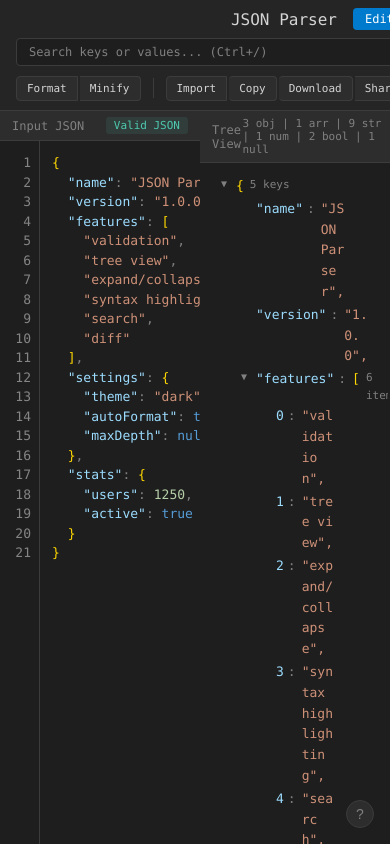
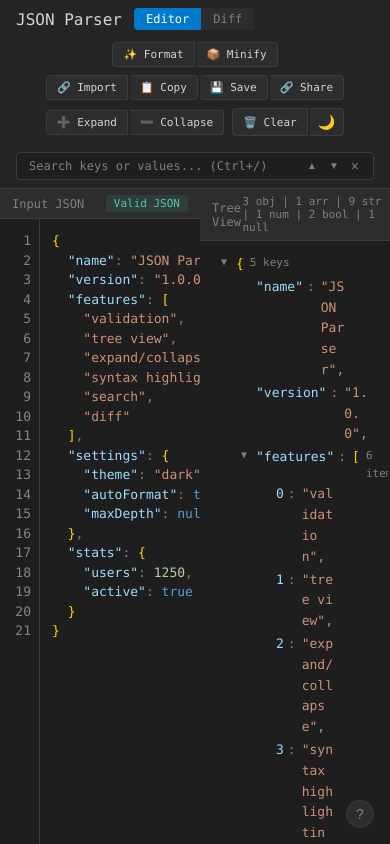
Before and after one commit to cesarferreira/json, a website built with Vite: page index.html in a window 390 px wide. Built offline with nearby package versions, Linux system fonts and the light colour scheme.

Commit message:
added emojis

```diff
--- a/index.html
+++ b/index.html
@@ -29,27 +29,27 @@
           <div class="toolbar">
             <!-- Format Group -->
             <div class="btn-group">
-              <button id="format-btn" title="Format JSON (Ctrl+Shift+F)">Format</button>
-              <button id="minify-btn" title="Minify JSON (Ctrl+Shift+M)">Minify</button>
+              <button id="format-btn" title="Format JSON (Ctrl+Shift+F)">✨ Format</button>
+              <button id="minify-btn" title="Minify JSON (Ctrl+Shift+M)">📦 Minify</button>
             </div>
             <div class="toolbar-divider"></div>
             <!-- Import/Export Group -->
             <div class="btn-group">
-              <button id="url-btn" title="Import from URL">Import</button>
-              <button id="copy-btn" title="Copy JSON (Ctrl+Shift+C)">Copy</button>
-              <button id="download-btn" title="Download JSON">Download</button>
-              <button id="share-btn" title="Share via URL">Share</button>
+              <button id="url-btn" title="Import from URL">🔗 Import</button>
+              <button id="copy-btn" title="Copy JSON (Ctrl+Shift+C)">📋 Copy</button>
+              <button id="download-btn" title="Download JSON">💾 Save</button>
+              <button id="share-btn" title="Share via URL">🔗 Share</button>
             </div>
             <div class="toolbar-divider"></div>
             <!-- Tree Controls -->
             <div class="btn-group">
-              <button id="expand-all-btn" title="Expand All (Ctrl+E)">Expand</button>
-              <button id="collapse-all-btn" title="Collapse All (Ctrl+Shift+E)">Collapse</button>
+              <button id="expand-all-btn" title="Expand All (Ctrl+E)">➕ Expand</button>
+              <button id="collapse-all-btn" title="Collapse All (Ctrl+Shift+E)">➖ Collapse</button>
             </div>
             <div class="toolbar-divider"></div>
             <!-- Actions -->
             <div class="btn-group">
-              <button id="clear-btn" title="Clear" class="btn-danger">Clear</button>
+              <button id="clear-btn" title="Clear" class="btn-danger">🗑️ Clear</button>
               <button id="theme-btn" title="Toggle Theme (Ctrl+T)">
                 <span class="theme-icon">🌙</span>
               </button>
--- a/src/style.css
+++ b/src/style.css
@@ -89,27 +89,28 @@ html, body {
   padding: 8px 16px;
   background-color: var(--header-bg);
   border-bottom: 1px solid var(--border-color);
-  gap: 16px;
-  flex-wrap: wrap;
+  gap: 12px;
 }
 
 .header-left {
   display: flex;
   align-items: center;
-  gap: 16px;
+  gap: 12px;
+  flex-shrink: 0;
 }
 
 .header-center {
-  flex: 1;
   display: flex;
   justify-content: center;
-  min-width: 200px;
+  flex: 0 1 320px;
+  min-width: 0;
 }
 
 .header-right {
   display: flex;
   align-items: center;
   gap: 8px;
+  flex-shrink: 0;
 }
 
 .header h1 {
@@ -155,8 +156,8 @@ html, body {
   border: 1px solid var(--border-color);
   border-radius: 4px;
   padding: 2px 8px;
-  max-width: 400px;
   width: 100%;
+  max-width: 320px;
 }
 
 #search-input {
@@ -961,24 +962,55 @@ kbd {
 }
 
 /* Responsive */
-@media (max-width: 900px) {
-  .header {
-    flex-direction: column;
-    align-items: stretch;
-    gap: 8px;
+@media (max-width: 1200px) {
+  .header-center {
+    flex: 0 1 240px;
   }
 
-  .header-left,
-  .header-center,
-  .header-right {
-    justify-content: center;
+  .search-container {
+    max-width: 240px;
+  }
+}
+
+@media (max-width: 1000px) {
+  .header {
+    flex-wrap: wrap;
+  }
+
+  .header-left {
+    order: 1;
   }
 
   .header-right {
+    order: 2;
     flex-wrap: wrap;
+    justify-content: flex-end;
+  }
+
+  .header-center {
+    order: 3;
+    flex: 1 1 100%;
+    justify-content: stretch;
+    margin-top: 4px;
   }
 
   .search-container {
     max-width: none;
   }
 }
+
+@media (max-width: 700px) {
+  .header-right {
+    flex: 1 1 100%;
+    justify-content: center;
+  }
+
+  .toolbar-divider {
+    display: none;
+  }
+
+  .toolbar {
+    flex-wrap: wrap;
+    justify-content: center;
+  }
+}
```
